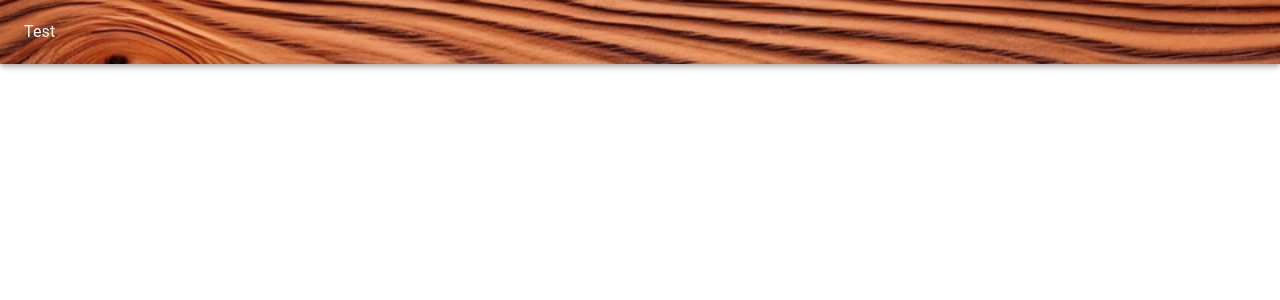
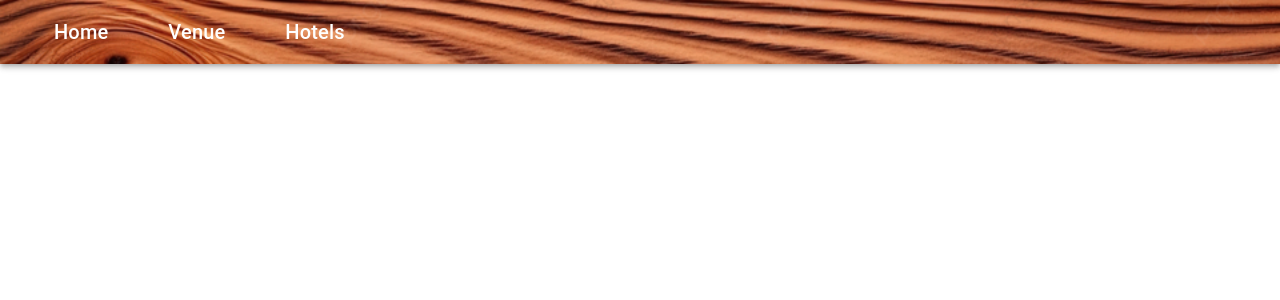
Before and after one commit to wfiene/Bruce-s-60th, a Next.js app in the folder bruces-bday-site/: page / in a window 1280 px wide. Shown: the top 300 px of the page. Built offline with nearby package versions, Linux system fonts and the light colour scheme.

Commit message:
nav options

```diff
--- a/bruces-bday-site/src/components/Navbar.js
+++ b/bruces-bday-site/src/components/Navbar.js
@@ -7,12 +7,24 @@ export default function Navbar() {
         backgroundSize: 'cover'
     };
 
+    const linkStyle = {
+        margin: '0 30px', // Adjust spacing around each link as needed
+        color: 'inherit', // Inherit the text color from the parent
+        textDecoration: 'none', // Remove underline from links
+    };
+
     return (
         <AppBar position="static" style={appBarStyle}>
             <Container maxWidth='xl'>
                 <Toolbar disableGutters>
-                    <Typography>
-                        Test
+                    <Typography variant="h6" component="div" style={linkStyle}>
+                        Home
+                    </Typography>
+                    <Typography variant="h6" component="div" style={linkStyle}>
+                        Venue
+                    </Typography>
+                    <Typography variant="h6" component="div" style={linkStyle}>
+                        Hotels
                     </Typography>
                 </Toolbar>
             </Container>
```
